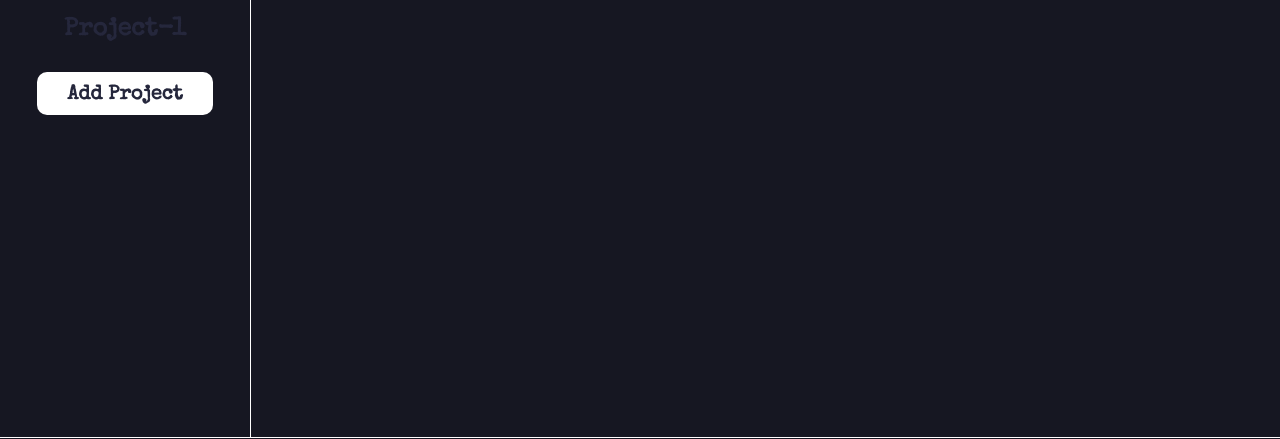
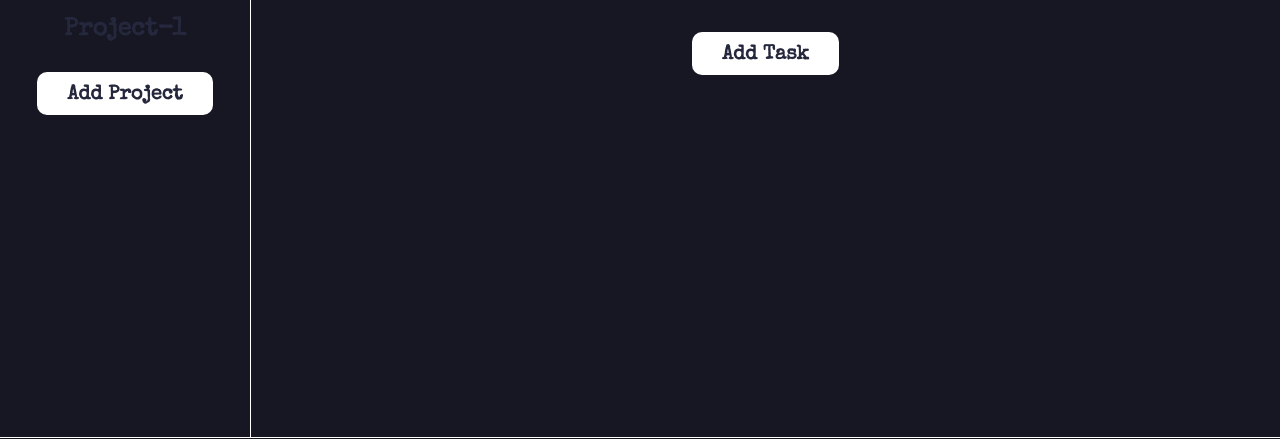
Before and after one commit to mhjarvis/odin-to-do-list, a website built with webpack: page dist/index.html in a window 1280 px wide. Shown: the part 299-738 px from the top of the page. Built offline with nearby package versions, Linux system fonts and the light colour scheme.

Commit message:
Add new task button to html and style

```diff
--- a/dist/index.html
+++ b/dist/index.html
@@ -33,6 +33,7 @@
         <!---------- TASKS SECTION ---------->
         <section>
             <div class="task-container"></div>
+            <button class="new-task-button">Add Task</button>
         </section>
     </main>
         <!---------- FOOTER ---------->
--- a/dist/styles.css
+++ b/dist/styles.css
@@ -4,10 +4,6 @@
 /********************************************
                     GENERAL
 ********************************************/
-
-* {
-/*     outline: 1px solid red;
- */}
 
 :root {
     font-size: 10px;
@@ -173,9 +169,18 @@ aside {
 /**************** SECTION ******************/
 
 section {
+    text-align: center;
     color: var(--lightishGrayBlueHover);
     padding: 7rem;
     border-left: 1px solid var(--white);
+}
+
+.new-task-button {
+    font-size: 2rem;
+    margin-top: 2rem;
+    padding: 1.3rem 3rem 1rem 3rem;
+    border: none;
+    border-radius: 1rem;
 }
 
 section * {
```
